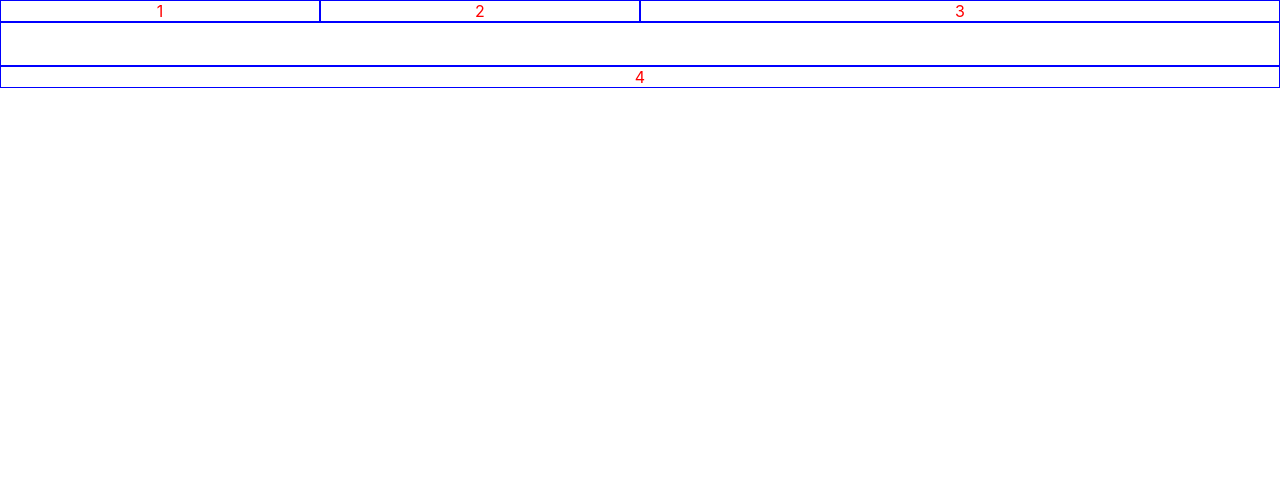
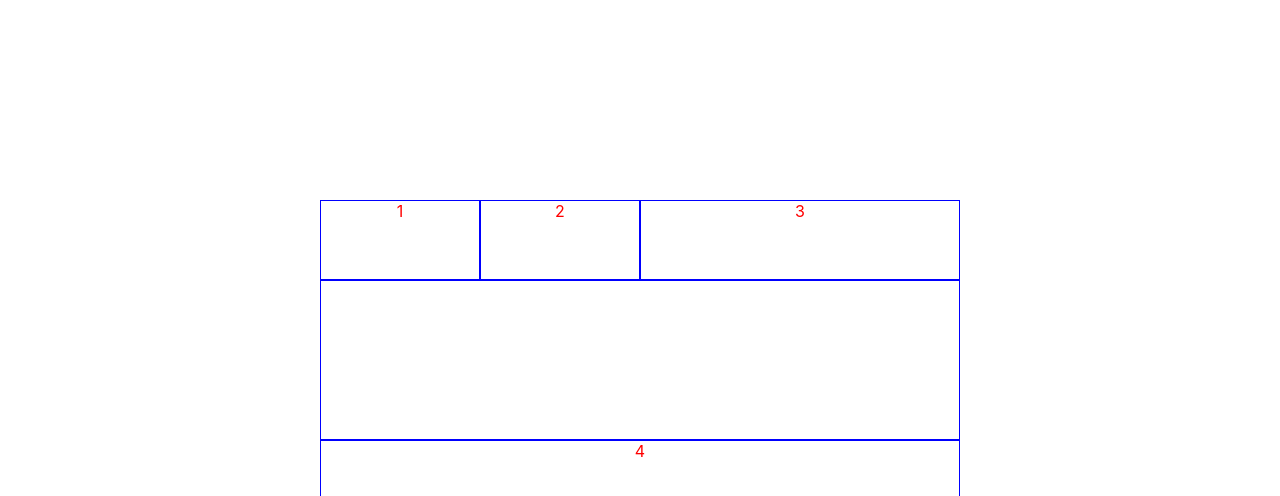
Before and after one commit to bauele/react-calculator, a React (Create React App) app: page / in a window 1280 px wide. Shown: the top 496 px of the page. Built offline with nearby package versions, Linux system fonts and the light colour scheme.

Commit message:
Introduce additional styling on components

```diff
--- a/src/App.tsx
+++ b/src/App.tsx
@@ -1,20 +1,10 @@
 import './App.css';
-import { UIGrid } from './components/UIGrid';
-import UIElement from './components/UIElement';
-
-let uiElements = new Array<UIElement>();
-uiElements.push({label: '1', row: 1, column: 1, width: 1, height: 1},
-                {label: '2', row: 1, column: 2, width: 1, height: 1},
-                {label: '3', row: 1, column: 3, width: 2, height: 1},
-                {label: '', row: 2, column: 1, width: 4, height: 2},
-                {label: '4', row: 4, column: 1, width: 4, height: 1},
-                );
-console.log(uiElements);
+import Calculator from './components/Calculator';
 
 function App() {
   return (
     <div className="App">
-      <UIGrid width={4} height={5} cells={[1, 2, 3, 4, 5, 6, 7, 8, 9]} uiElements={uiElements}/>
+      <Calculator />
     </div>
   );
 }
--- /dev/null
+++ b/src/components/Calculator.tsx
@@ -0,0 +1,25 @@
+import { UIGrid } from './UIGrid';
+import UIElement from './UIElement';
+import '../styles/Calculator.css';
+import { useState } from 'react';
+
+let uiElements = new Array<UIElement>();
+uiElements.push({label: '1', row: 1, column: 1, width: 1, height: 1},
+                {label: '2', row: 1, column: 2, width: 1, height: 1},
+                {label: '3', row: 1, column: 3, width: 2, height: 1},
+                {label: '', row: 2, column: 1, width: 4, height: 2},
+                {label: '4', row: 4, column: 1, width: 4, height: 1},
+                );
+
+function Calculator() {
+    const [accumulator, setAccumulator] = useState(0);
+    const [operation, setOperation] = useState();
+
+    return (
+        <div id="parent">
+            <UIGrid width={4} height={5} uiElements={uiElements}/>
+        </div>
+    )
+}
+
+export default Calculator;
--- a/src/components/UIGrid.tsx
+++ b/src/components/UIGrid.tsx
@@ -4,12 +4,10 @@ import UIElement from './UIElement';
 interface Props {
     width: 1 | 2 | 3 | 4 | 5;
     height: 1 | 2 | 3 | 4 | 5;
-    cells: number[];
     uiElements: UIElement[];
 };
 
-export function UIGrid( {width, height, cells, uiElements}: Props) {
-
+export function UIGrid( {width, height, uiElements}: Props) {
     const cellComponents = uiElements.map( (x: UIElement) => {
         let styleObject = {
             "color": "red",
@@ -23,7 +21,7 @@ export function UIGrid( {width, height, cells, uiElements}: Props) {
     });
 
     return (
-        <div className={`grid grid-cols-${width} grid-rows-${height}`}>
+        <div id="grid" className={`grid-cols-${width} grid-rows-${height}`}>
             {cellComponents}
         </div>
     )
--- /dev/null
+++ b/src/styles/Calculator.css
@@ -0,0 +1,12 @@
+#parent {
+    width: 100%;
+    height: 100vh;
+    display: flex;
+    flex-direction: row;
+    justify-content: center;
+    align-items: center;
+}
+
+#ui-grid {
+    border: 10px solid green;
+}
--- a/src/styles/UIGrid.css
+++ b/src/styles/UIGrid.css
@@ -1,8 +1,7 @@
-.grid {
-    width: 100;
-    height: 100;
-
+#grid {
     display: grid;
+    width: 50%;
+    height: 50%;
 }
 
 .grid-cols-1 {
```
